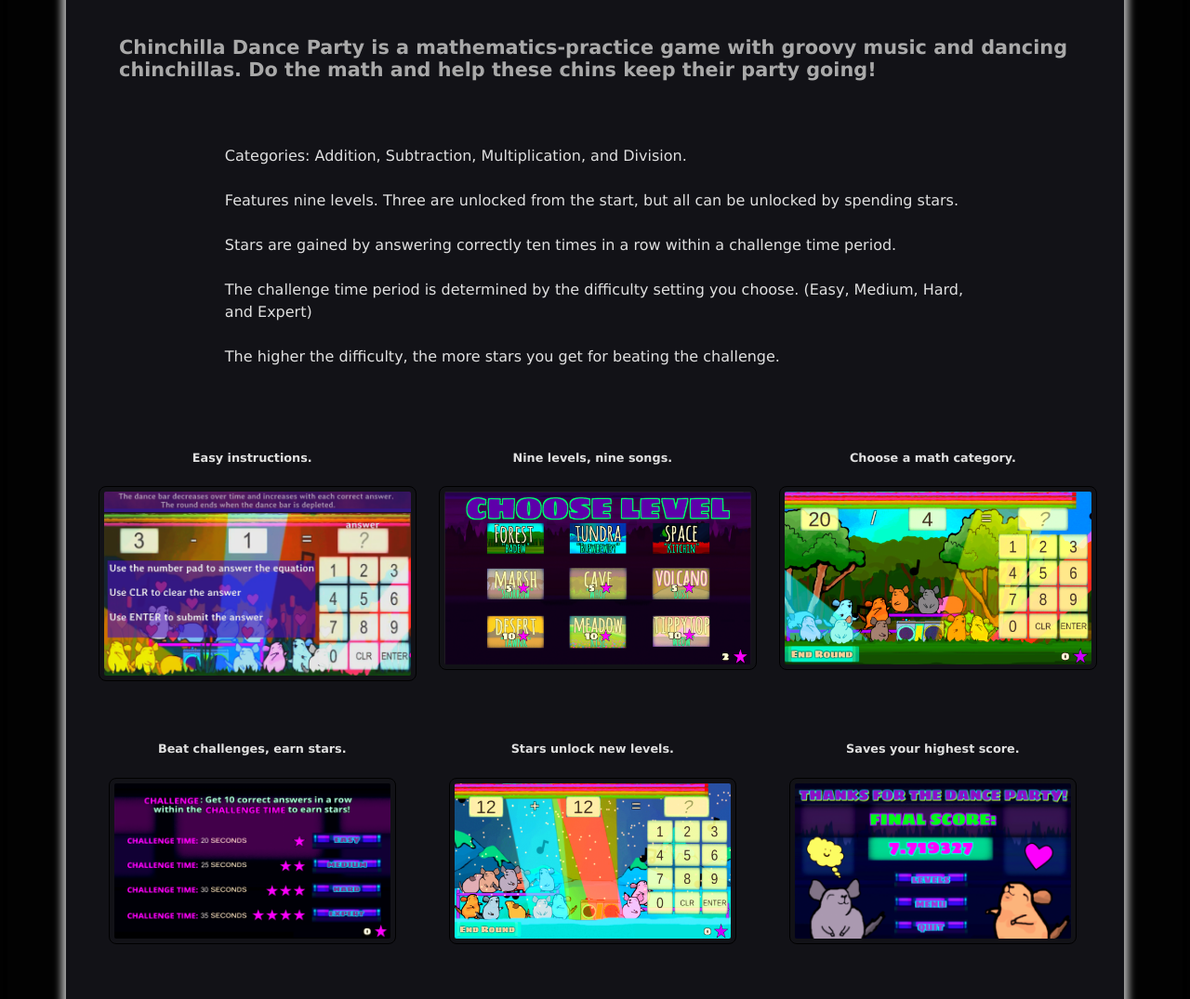
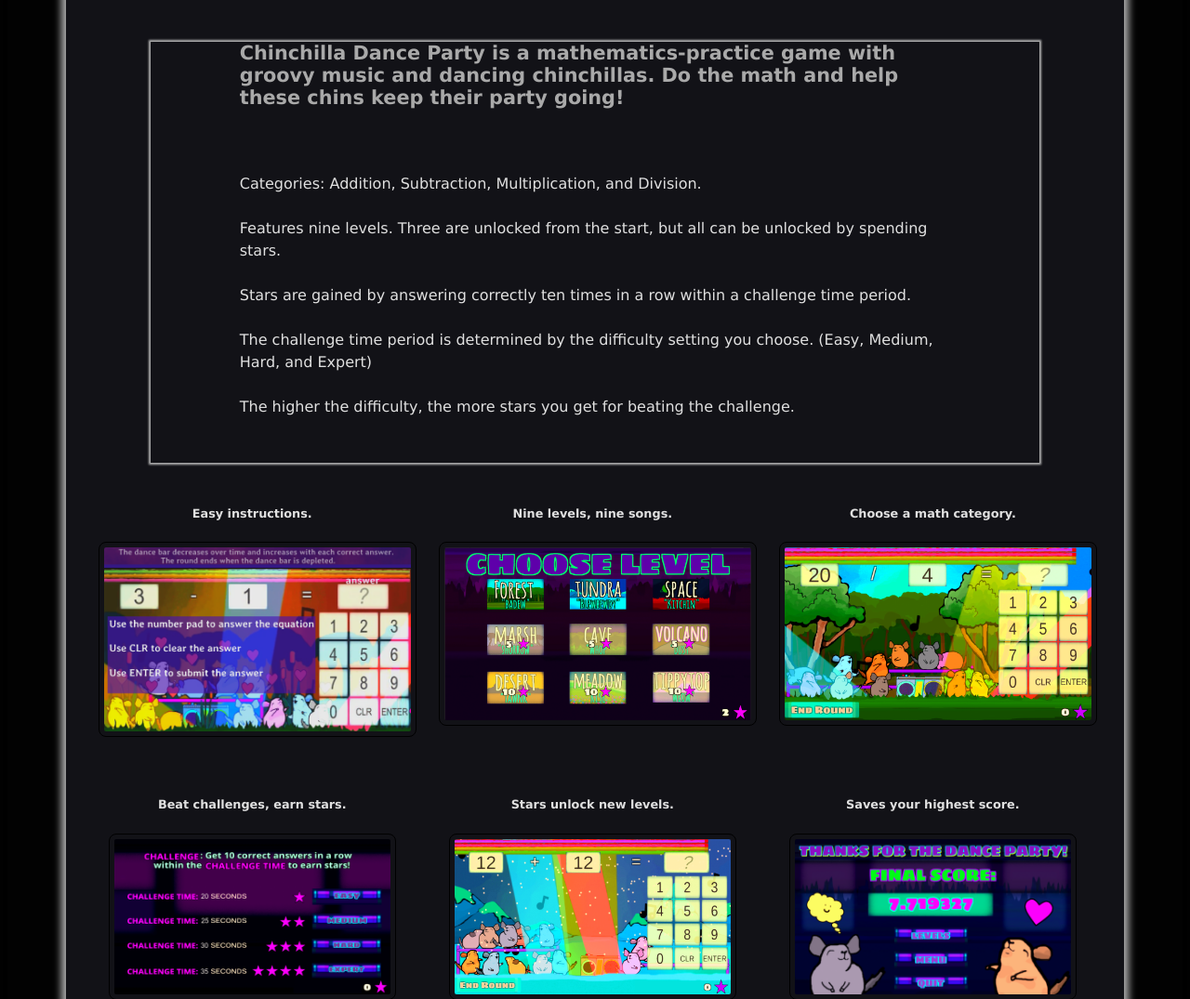
Before and after one commit to Madsir/madsirstudio.github.io, a Jekyll site: the page built from chinchillin/index.html, in a window 1280 px wide. Shown: the part 820-1895 px from the top of the page at 93% size. Built offline with Jekyll 4.4.1, drawn with Linux system fonts in a browser that asks for light colours; grey boxes are pictures that could not be loaded.

Commit message:
Update index.html

```diff
--- a/chinchillin/index.html
+++ b/chinchillin/index.html
@@ -45,12 +45,19 @@ img:hover {
   box-shadow: 0 0 2px 1px #ff8e8e;
 }
 h2 {
-  margin-left: 5%;
-  margin-right: 5%;
+  margin-left: 10%;
+  margin-right: 10%;
 }
 p {
-  margin-left: 15%;
-  margin-right: 15%;
+  margin-left: 10%;
+  margin-right: 10%;
+}
+.around {
+  margin-left: 8%;
+  margin-right: 8%;
+  margin-top: 2%;
+  margin-bottom: 2%;
+  box-shadow: 0 0 2px 2px #B0B0B0;
 }
 </style>
 </head>
@@ -60,10 +67,9 @@ p {
   <h1>CHINCHILLA DANCE PARTY</h1>
 	<br>
 <br>
-
 	  <iframe width="854" height="480" src="https://www.youtube.com/embed/fG802iciFXE" title="CDP" frameborder="0" allow="accelerometer; autoplay; clipboard-write; encrypted-media; gyroscope; picture-in-picture" allowfullscreen></iframe>
 	<br>
-	  <br>
+	  <br><div class="around">
 	<h2>  Chinchilla Dance Party is a mathematics-practice game with groovy music and dancing chinchillas. Do the math and help these chins keep their party going!</h2>
 	  <br>
 		<br>
@@ -79,6 +85,7 @@ The challenge time period  is determined by the difficulty setting you choose. (
 The higher the difficulty, the more stars you get for beating the challenge.<br>
 	  <br>
 	<br>
+	  </div>
 	<div class="row">
  		<div class="columns">
 	        	<h5> Easy instructions.</h5>
```
